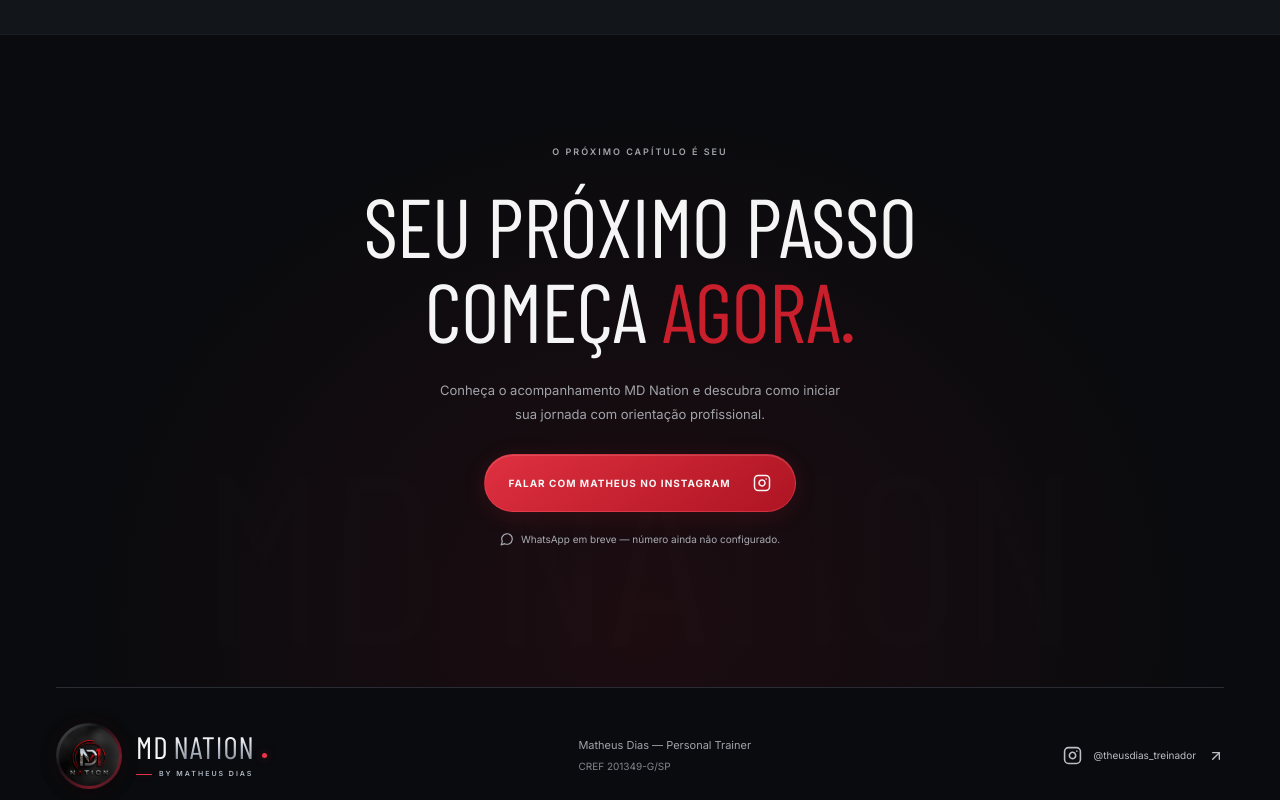
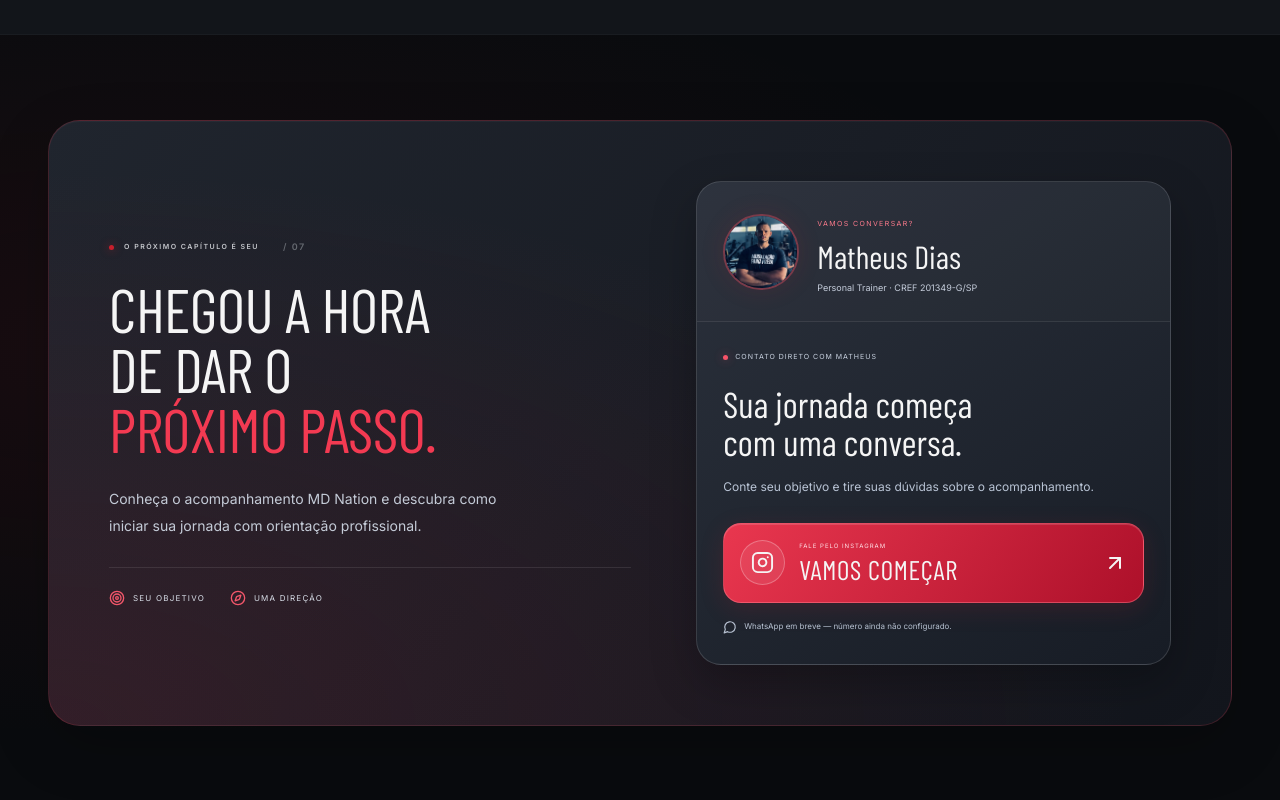
Before and after one commit to 011bigodeee-eng/Mdnation, a React (Vite) app: page / in a window 1280 px wide. Shown: the part 6480-7280 px from the top of the page. Built offline with nearby package versions, Linux system fonts and the light colour scheme.

Commit message:
style: redesign closing contact panel and footer

```diff
--- a/src/styles.css
+++ b/src/styles.css
@@ -332,3 +332,24 @@
 .credentials-note{text-align:left;color:#a8b3c4;margin-top:20px;font-size:10px}
 @media(max-width:1100px){.credentials-sidebar{padding:25px 20px}.credentials-selector button{padding:18px 12px;gap:10px}.credentials-selector strong{font-size:23px}.credentials-selector button>svg{display:none}.credentials-feature{padding:25px}.credential-feature-top{font-size:6px;letter-spacing:1px}}
 @media(max-width:760px){.credentials{width:calc(100% - 32px)}.credentials-heading{gap:24px}.credentials-signature{padding-left:18px}.credentials-showcase{grid-template-columns:1fr;border-radius:23px}.credentials-sidebar{padding:24px 18px;border-right:0;border-bottom:1px solid #ffffff18}.credentials-kicker{margin-bottom:16px}.credentials-selector{gap:9px}.credentials-selector button{padding:15px;gap:14px}.credentials-selector strong{font-size:24px}.credentials-selector small{margin-top:5px;font-size:9px}.credential-selector-number{font-size:31px}.credentials-sidebar-note{display:none}.credentials-feature{padding:23px 17px}.credential-feature-top{font-size:6px;gap:10px;margin-bottom:18px;letter-spacing:.8px}.credential-feature-image{padding:6px;border-radius:10px}.credential-feature-image>span{bottom:15px;padding:9px 12px;font-size:6px;gap:6px}.credential-feature-caption{gap:15px;margin-top:23px}.credential-feature-caption h3{font-size:28px}.credential-feature-caption p{font-size:10px}.credential-feature-count{font-size:36px}.credential-feature-count small{font-size:8px;margin-left:5px}.credentials-note{font-size:9px;line-height:1.8}}
+/* A bold closing invitation with a dedicated contact surface. */
+.final-cta{padding-block:85px;background:radial-gradient(ellipse at 10% 40%,#c91f2c15,transparent 60%),#090b0e;text-align:left;overflow:visible}
+.contact-panel{max-width:1380px;width:calc(100% - 96px);display:grid;grid-template-columns:1.1fr 1fr;gap:65px;align-items:center;padding:60px;border:1px solid #ef445433;border-radius:32px;background:radial-gradient(ellipse at 0% 100%,#9c15262e,transparent 65%),linear-gradient(130deg,#20252e,#12151c);box-shadow:inset 0 1px 0 #ffffff08,0 20px 60px #00000033;position:relative;overflow:hidden}
+.contact-main{position:relative;min-width:0}.contact-main:before{content:'MD';position:absolute;left:-35px;bottom:-85px;z-index:-1;font-family:'Barlow Condensed';font-size:260px;font-weight:800;color:transparent;-webkit-text-stroke:1px #ffffff0a;pointer-events:none}
+.contact-main .section-label{font-size:7px;letter-spacing:1.5px;flex-wrap:wrap}
+.final-cta h2{font-size:clamp(47px,4.8vw,76px);line-height:.98;letter-spacing:-.5px}.final-cta h2 em{color:#f33a52}
+.final-cta .contact-main>p{max-width:410px;font-size:14px;line-height:1.9;color:#c4cbd7;margin:27px 0}
+.contact-principles{display:flex;gap:25px;flex-wrap:wrap;padding-top:22px;border-top:1px solid #ffffff18}.contact-principles>span{display:flex;align-items:center;gap:8px;font-size:8px;letter-spacing:1.2px;color:#d7dde7}.contact-principles svg{color:#f3576b}
+.contact-card{background:linear-gradient(145deg,#2b313c,#171c25);border:1px solid #ffffff25;border-radius:25px;overflow:hidden;box-shadow:0 18px 45px #00000040;min-width:0}
+.contact-profile{display:flex;align-items:center;gap:18px;padding:26px;border-bottom:1px solid #ffffff15;background:#ffffff03}
+.contact-profile img{width:76px;height:76px;border:2px solid #f14b6066;border-radius:50%;object-fit:cover;object-position:center 20%;box-shadow:0 0 25px #c91f2c20;flex-shrink:0}
+.contact-profile div>span{font-size:7px;letter-spacing:1.4px;color:#fa7a8b}.contact-profile h3{font-size:32px;font-weight:600;line-height:1.1;margin-top:7px}.final-cta .contact-profile p{font-size:9px;margin:6px 0 0;color:#c5cddb;line-height:1.7}
+.contact-card-content{padding:30px 26px}
+.contact-channel{display:flex;gap:7px;align-items:center;font-size:7px;letter-spacing:1px;color:#c8d1df}.contact-channel>span{width:5px;height:5px;flex-shrink:0;border-radius:50%;background:#f65368;box-shadow:0 0 10px #f6536877}
+.contact-card-content>h3{font-size:36px;font-weight:600;line-height:1.05;margin-top:22px}.final-cta .contact-card-content>p{font-size:12px;line-height:1.8;margin:16px 0 25px;color:#b9c4d5}
+.contact-primary{display:flex;align-items:center;gap:14px;padding:16px;border:1px solid #ff8a9866;border-radius:18px;background:linear-gradient(125deg,#e9374f,#ad102a);box-shadow:inset 0 1px 0 #ffffff22,0 6px 25px #c91f2c26;transition:transform .2s,box-shadow .2s;min-height:80px}
+.contact-primary:hover{transform:translateY(-3px);box-shadow:0 8px 30px #c91f2c55}.contact-primary-icon{width:45px;height:45px;border:1px solid #ffffff44;background:#ffffff15;border-radius:50%;display:grid;place-items:center;flex-shrink:0}.contact-primary small{display:block;font-size:6px;letter-spacing:1px;color:#ffe0e6}.contact-primary strong{display:block;font-family:'Barlow Condensed';font-size:27px;line-height:1.1;letter-spacing:.7px;font-weight:600;margin-top:5px}.contact-primary>svg{margin-left:auto;flex-shrink:0}
+.final-cta .contact-card-content>.contact-pending{display:flex;align-items:center;justify-content:flex-start;gap:7px;font-size:8px;margin:17px 0 0;color:#b8c2d2;line-height:1.7}.contact-pending svg{flex-shrink:0}
+.footer{max-width:1380px;width:calc(100% - 96px);padding-top:40px}.footer-main{align-items:flex-start;padding-bottom:35px;gap:45px}.footer-tagline{font-size:7px;letter-spacing:1.8px;color:#b0bacb;margin-top:20px}.footer-links,.footer-connect{display:flex;flex-direction:column;gap:13px}.footer-links>span,.footer-connect>span{font-size:7px;letter-spacing:1.6px;color:#ee7284;margin-bottom:8px}.footer-links>a{font-size:12px;color:#cbd3df;min-height:24px}.footer-links>a:hover{color:#fff}.footer-connect .social{padding:13px 16px;border:1px solid #ffffff22;border-radius:14px;background:#ffffff04;color:#e1e7ef;font-size:11px;min-height:48px}.footer-connect p{font-size:10px;color:#a8b5c8;margin-top:4px}.footer-bottom{align-items:center;padding-block:22px;font-size:9px;color:#9cabc1}.back-to-top{display:flex;align-items:center;gap:12px}.back-to-top>span{display:grid;place-items:center;width:30px;height:30px;border:1px solid #ffffff25;border-radius:50%;font-size:16px;color:#fff}
+@media(max-width:1000px){.contact-panel{width:calc(100% - 48px);padding:35px;gap:30px}.contact-primary{padding:13px;gap:10px}.contact-primary strong{font-size:23px}.contact-primary-icon{width:38px;height:38px}.contact-card-content{padding:25px 20px}.contact-profile{padding:22px 20px;gap:12px}.contact-profile h3{font-size:29px}.footer{width:calc(100% - 48px)}.footer-main{gap:25px}.footer-connect .social{font-size:9px;padding:12px}}
+@media(max-width:760px){.final-cta{padding-block:50px}.contact-panel{width:calc(100% - 32px);grid-template-columns:1fr;padding:30px 20px;gap:32px;border-radius:25px}.final-cta h2{font-size:clamp(43px,11vw,68px)}.contact-main .section-label{font-size:6px;letter-spacing:1px}.final-cta .contact-main>p{font-size:13px;margin:22px 0}.contact-principles{gap:17px}.contact-principles>span{font-size:7px}.contact-profile{padding:20px 17px}.contact-profile img{width:60px;height:60px}.contact-profile h3{font-size:29px}.final-cta .contact-profile p{font-size:8px}.contact-card-content{padding:25px 17px}.contact-card-content>h3{font-size:34px}.contact-primary{padding:12px;gap:10px;border-radius:15px}.contact-primary strong{font-size:24px}.contact-primary small{font-size:5px;letter-spacing:.7px}.contact-primary-icon{width:36px;height:36px}.contact-primary>svg{width:20px}.final-cta .contact-card-content>.contact-pending{font-size:7px;align-items:flex-start}.footer{width:calc(100% - 40px)}.footer-main{display:grid;grid-template-columns:1fr;gap:30px}.footer-links{flex-direction:row;flex-wrap:wrap;gap:15px}.footer-links>span{width:100%;margin-bottom:0}.footer-links>a{font-size:11px}.footer-connect .social{font-size:11px;width:fit-content}.footer-tagline{font-size:6px;letter-spacing:1.4px}.footer-bottom{align-items:flex-start;font-size:8px;gap:15px}}
```
Also changed, not shown: src/main.jsx (+2 -2 lines).
